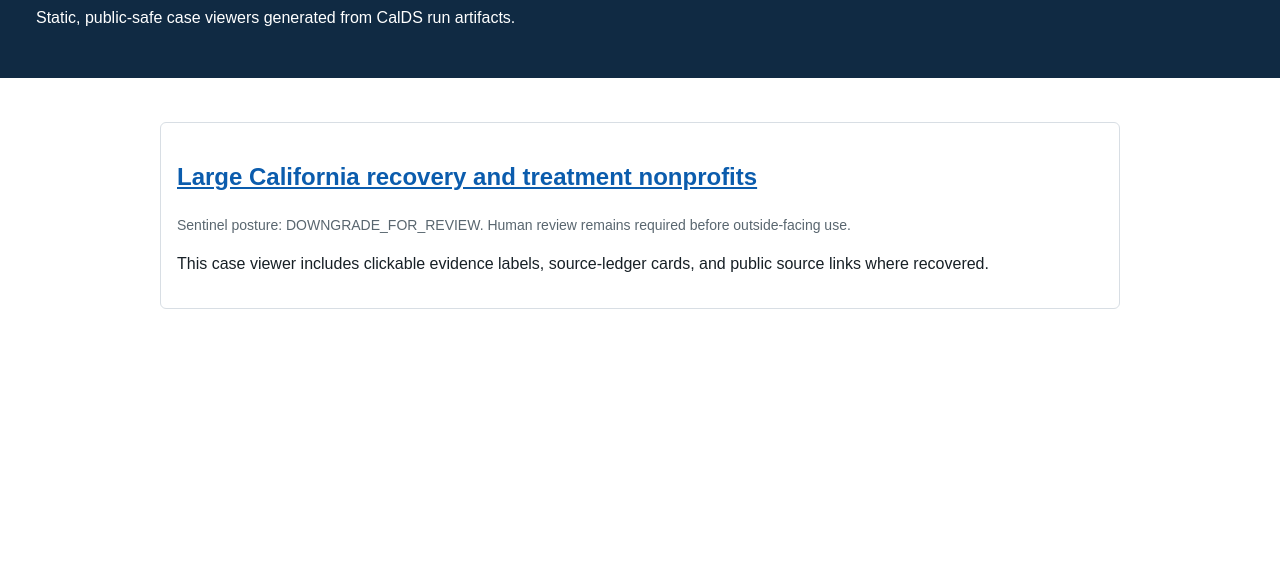
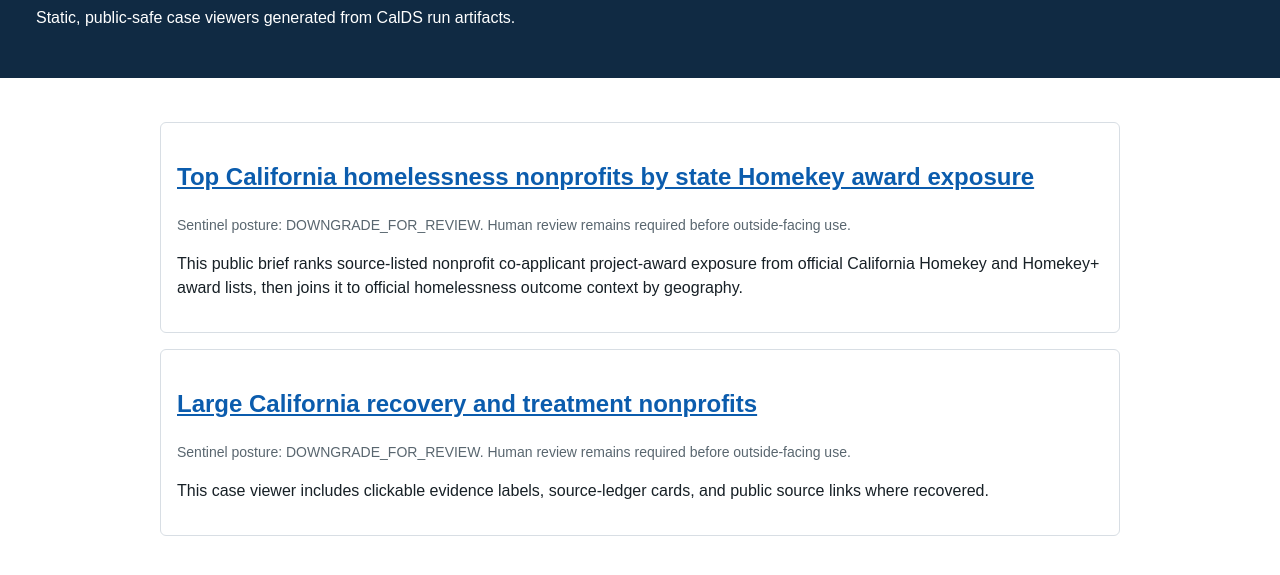
Before and after one commit to Jeremyjones23/calds-public-cases, a plain HTML site: page index.html in a window 1280 px wide. Shown: the part 117-692 px from the top of the page. Drawn offline with Linux system fonts and the light colour scheme.

Commit message:
Add homelessness case to public index

```diff
--- a/index.html
+++ b/index.html
@@ -20,6 +20,11 @@
 </header>
 <main>
   <section class="case">
+    <h2><a href="cases/live_ca_homelessness_top15_2026_04_29/">Top California homelessness nonprofits by state Homekey award exposure</a></h2>
+    <p class="meta">Sentinel posture: DOWNGRADE_FOR_REVIEW. Human review remains required before outside-facing use.</p>
+    <p>This public brief ranks source-listed nonprofit co-applicant project-award exposure from official California Homekey and Homekey+ award lists, then joins it to official homelessness outcome context by geography.</p>
+  </section>
+  <section class="case">
     <h2><a href="cases/live_ca_recovery_ngos_2026_04_24/">Large California recovery and treatment nonprofits</a></h2>
     <p class="meta">Sentinel posture: DOWNGRADE_FOR_REVIEW. Human review remains required before outside-facing use.</p>
     <p>This case viewer includes clickable evidence labels, source-ledger cards, and public source links where recovered.</p>
```
